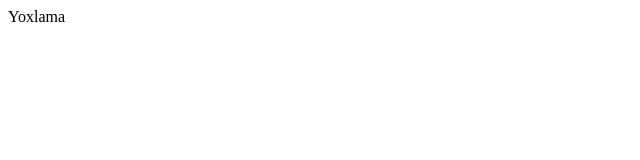
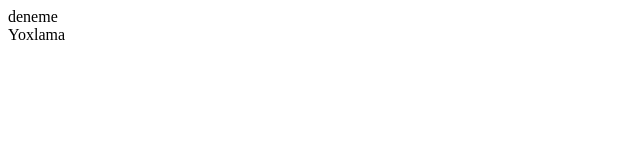
Before and after one commit to SubhanBadalov2021/SubhanBadalov2021.github.io, a plain HTML site: page index.html in a window 1280 px wide. Shown: the full height of the page, 0-640 px from the left. Drawn offline with Linux system fonts and the light colour scheme.

Commit message:
elebelekod

```diff
--- a/index.html
+++ b/index.html
@@ -7,7 +7,9 @@
     <title>Document</title>
 </head>
 <body>
-    <div id="id1"></div>
+    <div id="id1">
+<span>deneme</span>
+</div>
    <script src="script.js"></script>
 </body>
 </html>
```
